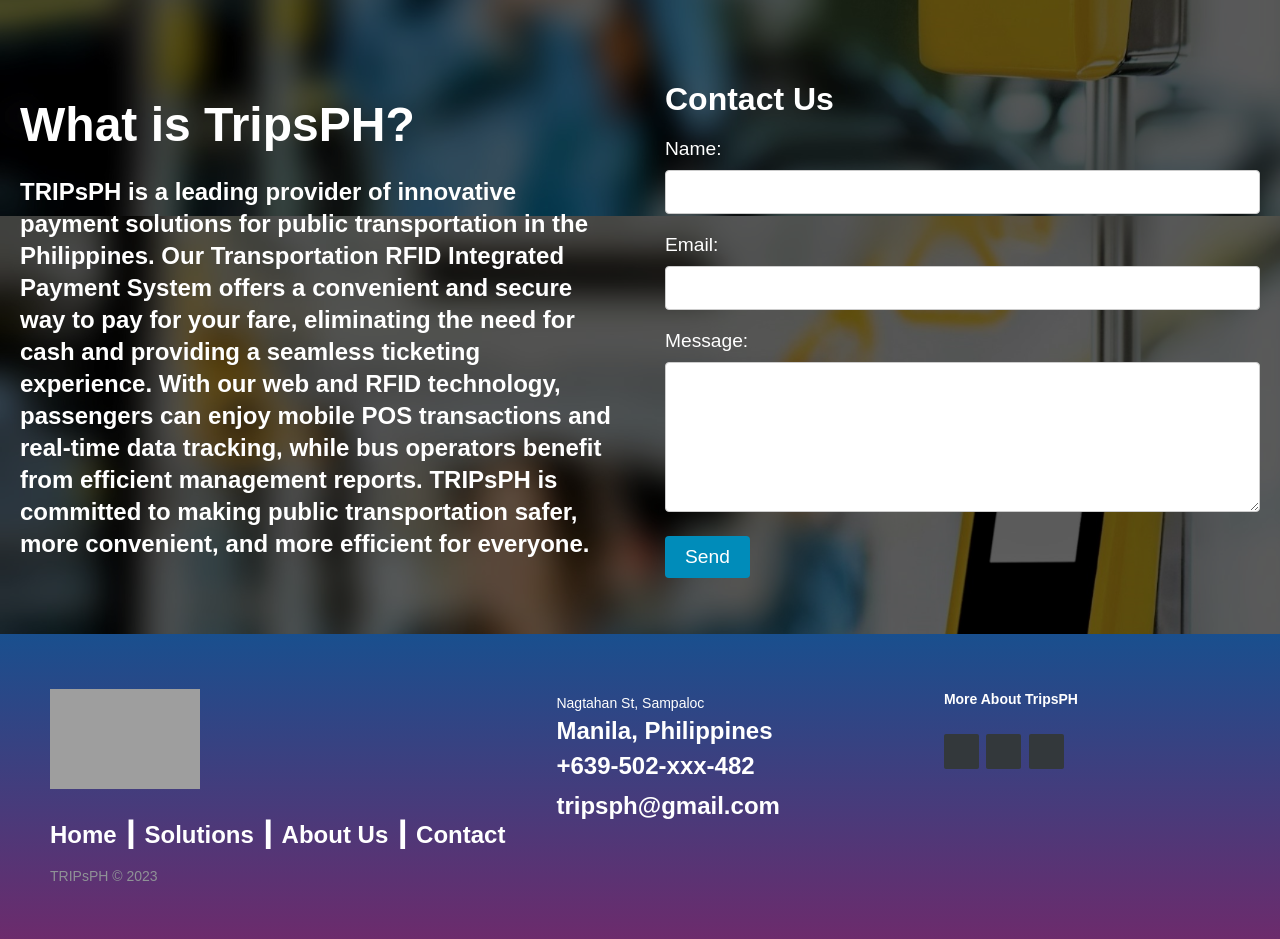
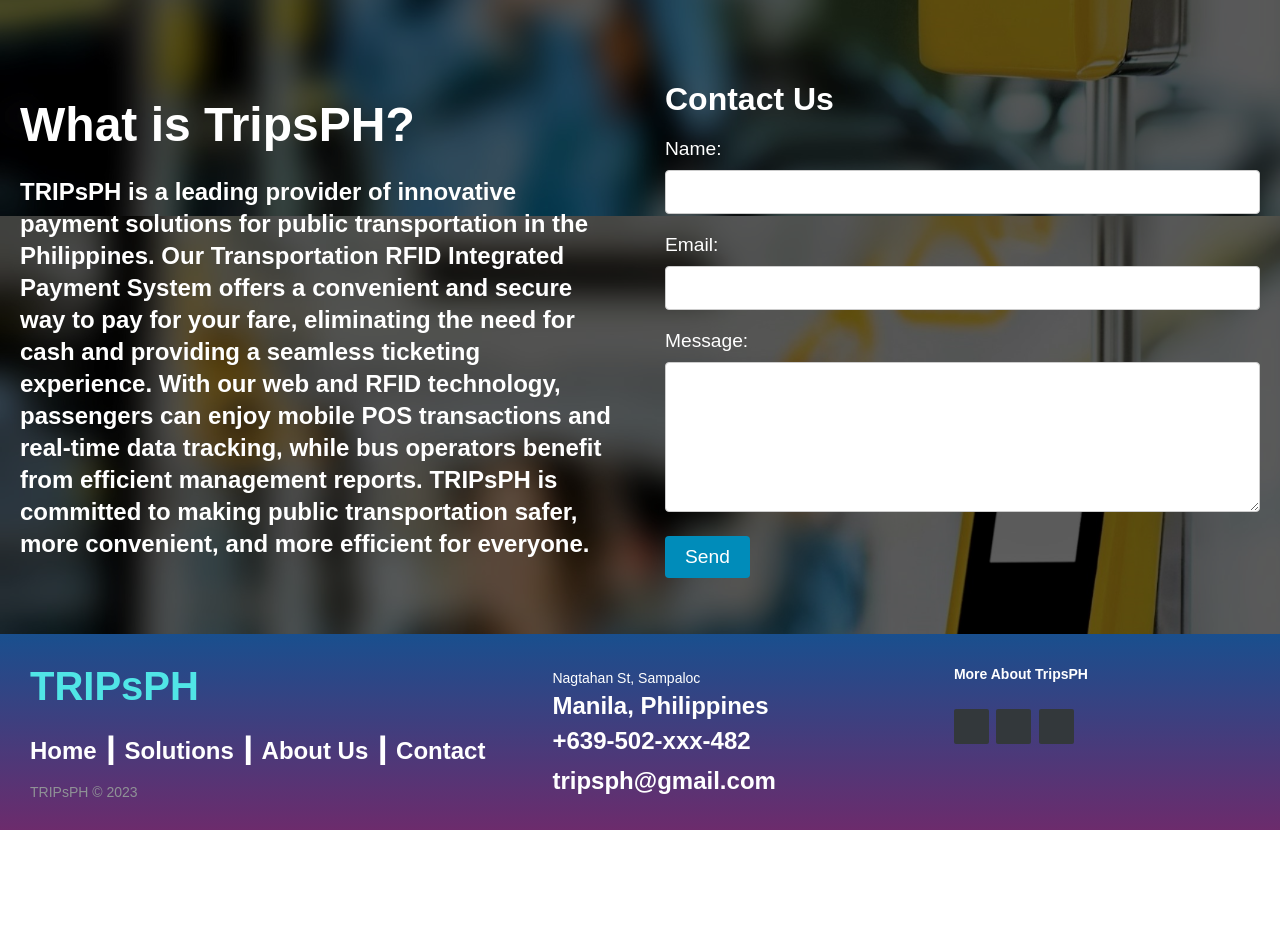
Before and after one commit to Chardyyy07/Bus-Ticketing-System-with-RFID-and-E-payment-Integration-for-Bus-Fare-Collection, a PHP site: page / in a window 1280 px wide. Shown: the part 2334-3273 px from the top of the page. After the commit the page ends 3164 px from the top, so only its background shows below. Run offline with PHP 8.4, Linux system fonts and the light colour scheme; grey boxes are pictures that could not be loaded.

Commit message:
modified:   Payment System/index.html 	modified:   Payment System/style.css

```diff
--- a/Payment System/index.html
+++ b/Payment System/index.html
@@ -100,8 +100,9 @@
         <footer class="footer-distributed">
 
             <div class="footer-left">
-
-                <IMG SRC="img/" ALT="" WIDTH=150 HEIGHT=100>
+                <div class="footer-logo">
+                    <a>TRIPsPH</a>
+                </div>
 
                 <p class="footer-links">
                     <a href="#">Home</a> ┃
--- a/Payment System/style.css
+++ b/Payment System/style.css
@@ -49,7 +49,6 @@ a {
     padding: 5px 20px;
     text-align: center;
     display: block;
-    color: #fff;
     font-size: .99em;
     line-height: 50px;
     color: #50e5e6;
@@ -442,7 +441,7 @@ a {
     width: 100%;
     text-align: left;
     font: bold 16px sans-serif;
-    padding: 55px 50px;
+    padding: 30px 30px;
 }
 
 .footer-distributed .footer-left,
@@ -459,17 +458,10 @@ a {
     width: 40%;
 }
 
-
-/* The company logo */
-
-.footer-distributed h3 {
+.footer-logo {
     color: #ffffff;
-    font: normal 36px "Cookie", cursive;
-    margin: 0;
-}
-
-.footer-distributed h3 span {
-    color: #5383d3;
+    font-size: 40px;
+    color: #50e5e6;
 }
 
 
@@ -547,6 +539,7 @@ a {
 
 .footer-distributed .footer-right {
     width: 20%;
+    height: 50%;
 }
 
 .footer-distributed .footer-company-about {
@@ -563,6 +556,7 @@ a {
     font-size: 14px;
     font-weight: bold;
     margin-bottom: 20px;
+    font-size: 14px;
 }
 
 .footer-distributed .footer-icons {
```
